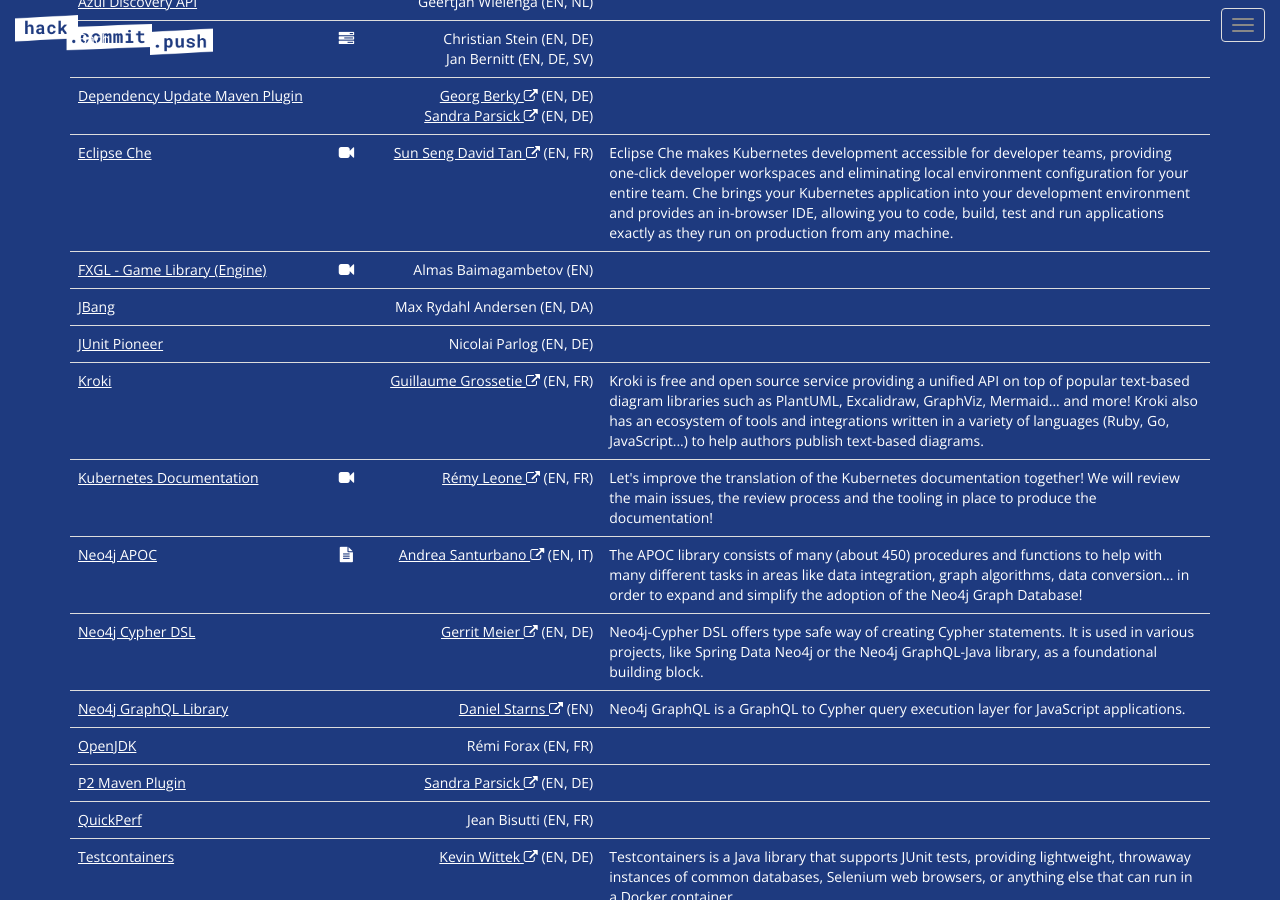
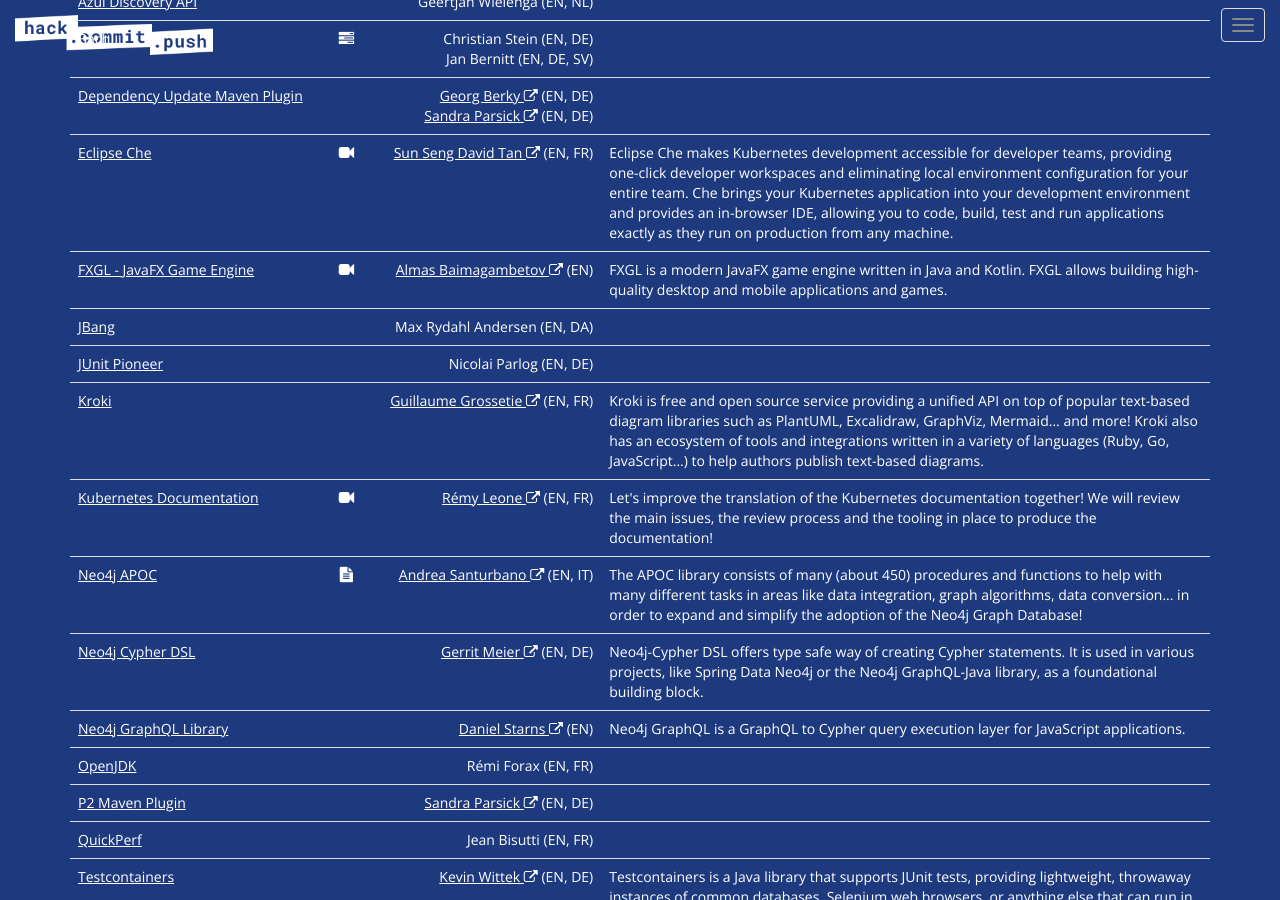
Before and after one commit to hack-commit-push/paris2021, a Jekyll site: the page built from index.html, in a window 1280 px wide and 900 px high, scrolled down 4246 px. Built offline with Jekyll 4.4.1, drawn with Linux system fonts in a browser that asks for light colours.

Commit message:
updated FXGL info

```diff
--- a/_data/projects.yml
+++ b/_data/projects.yml
@@ -116,13 +116,15 @@
       spoken_languages:
         - EN
         - NL
-- name: FXGL - Game Library (Engine)
-  url: https://almasb.github.io/FXGL/
+- name: FXGL - JavaFX Game Engine
+  url: https://github.com/AlmasB/FXGL
+  description: FXGL is a modern JavaFX game engine written in Java and Kotlin. FXGL allows building high-quality desktop and mobile applications and games.
   presentation:
     link: https://www.youtube.com/watch?v=QyV4lbiK-00
     icon: video-camera
   leads:
     - name: Almas Baimagambetov
+      profile_url: https://twitter.com/AlmasBaim
       spoken_languages:
         - EN
 - name: Neo4j Cypher DSL
```
